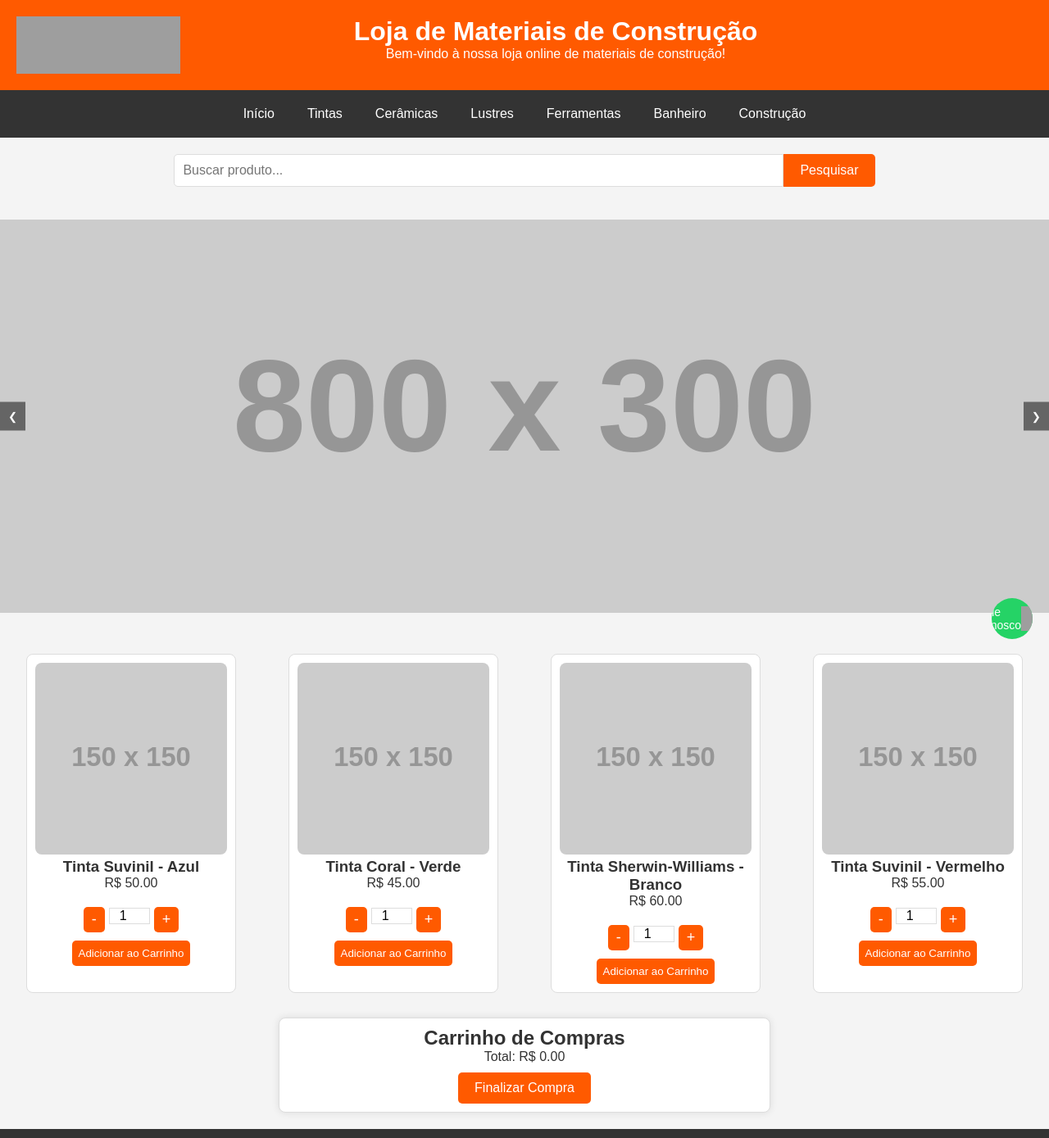
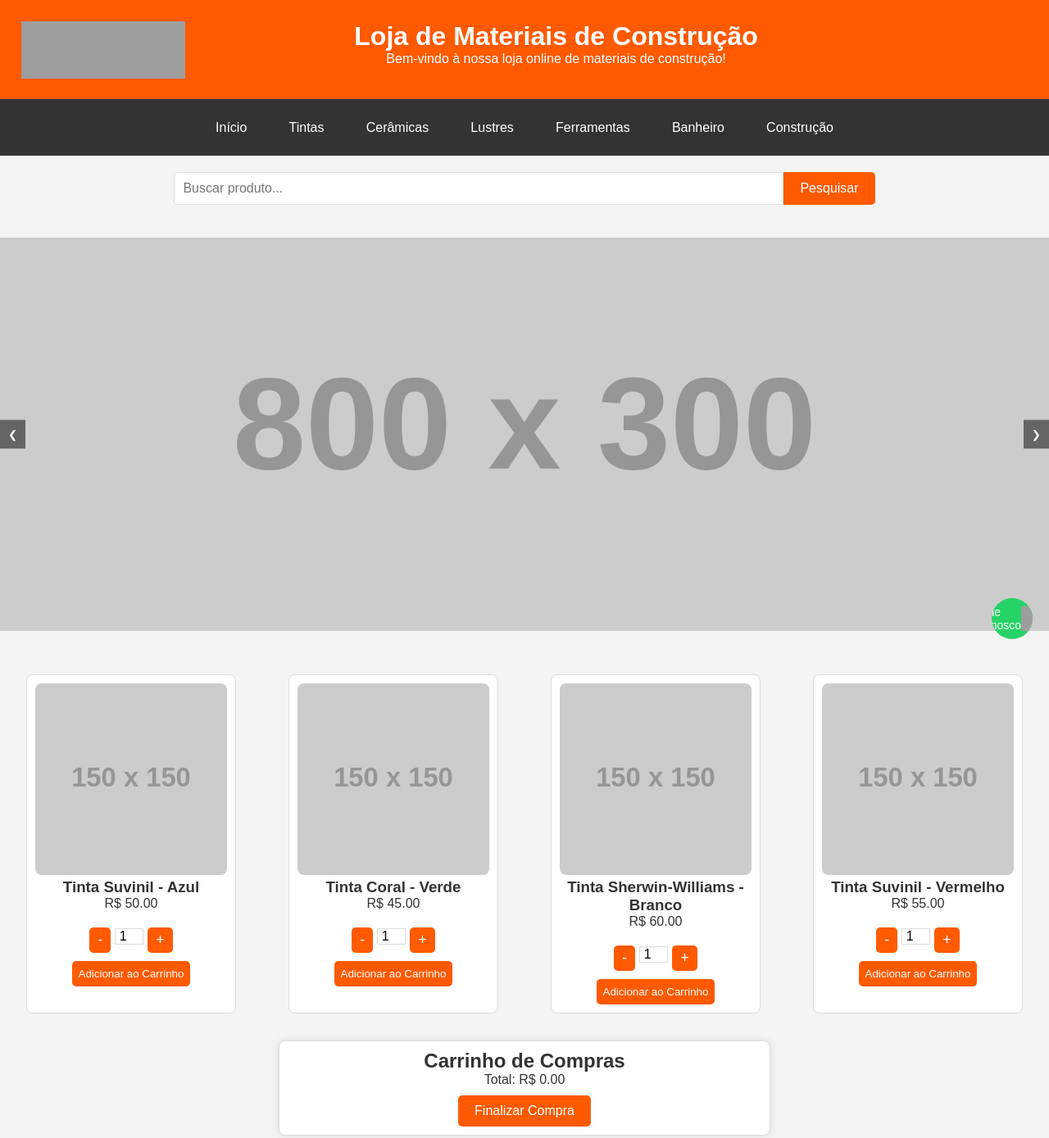
Before and after one commit to JuniorWilson228/Rabelo, a plain HTML site: page index.html in a window 1280 px wide. Shown: the top 1389 px of the page at 82% size. Drawn offline with Linux system fonts and the light colour scheme; grey boxes are pictures that could not be loaded; placeholder pictures from the web are drawn by us.

Commit message:
Update index.html

```diff
--- a/index.html
+++ b/index.html
@@ -25,7 +25,7 @@
         /* Cabeçalho e menu */
         header {
             background-color: #FF5A00;
-            padding: 20px;
+            padding: 2%;
             color: #fff;
             text-align: center;
         }
@@ -34,12 +34,12 @@
             display: flex;
             justify-content: center;
             background-color: #333;
-            padding: 10px 0;
+            padding: 1% 0;
         }
 
             .navbar a {
                 color: #fff;
-                padding: 10px 20px;
+                padding: 1% 2%;
                 text-decoration: none;
                 font-size: 16px;
                 position: relative;
@@ -151,7 +151,7 @@
             width: 20%;
             padding: 10px;
             border: 1px solid #ddd;
-            margin: 10px auto;
+            margin: 1% auto;
             text-align: center;
             background-color: #fff;
             border-radius: 8px;
@@ -192,7 +192,7 @@
             }
 
             .quantity input {
-                width: 50px;
+                width: 15%;
                 text-align: center;
                 font-size: 16px;
                 border: 1px solid #ddd;
```
